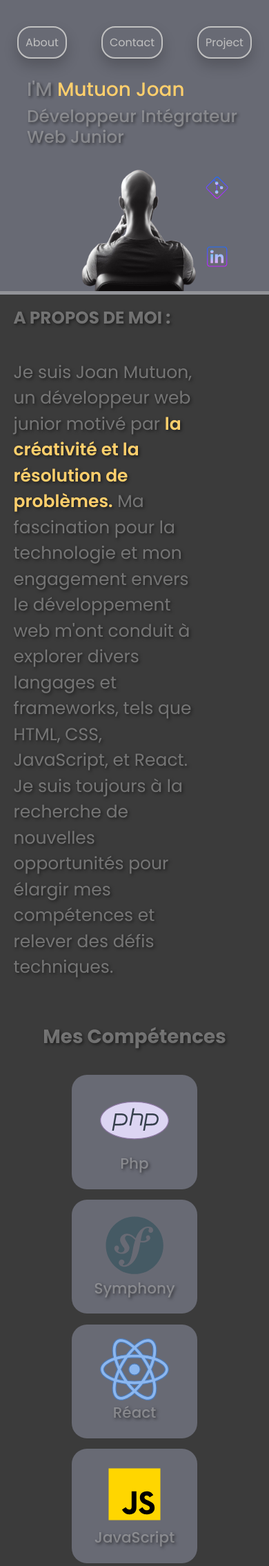
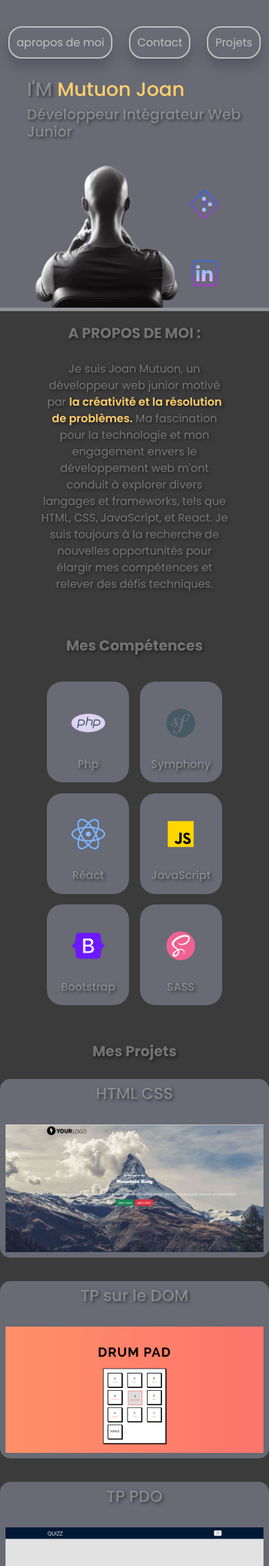
Before and after one commit to octador/Portfolio, a PHP site: page / in a window 390 px wide. Shown: the top 2270 px of the page at 69% size. Run offline with PHP 8.4, Linux system fonts and the light colour scheme.

Commit message:
finish html css

```diff
--- a/index.html
+++ b/index.html
@@ -16,9 +16,9 @@
 
     <nav id="header-nav">
       <section class="nav">
-        <div><a href="#about"> About</a></div>
-        <div><a href="">Contact</a></div>
-        <div><a href="#project">Project</a></div>
+        <div><a href="#about">apropos de moi</a></div>
+        <div><a href="#contact">Contact</a></div>
+        <div><a href="#project">Projets</a></div>
       </section>
     </nav>
 
@@ -32,6 +32,7 @@
         </div>
 
         <div class="dev">
+
           <div class="containerphotodev">
             <img class="photodev" src="./img/developpeur.png" alt="photo de développeur" width="auto" height="100%">
           </div>
@@ -133,7 +134,7 @@
   <section id="skills">
 
     <div>
-      <h1>Mes Compétences</h1>
+      <h2>Mes Compétences</h2>
     </div>
 
     <div class="logo">
@@ -191,7 +192,7 @@
         <h4>JavaScript</h4>
       </div>
       <div>
-        <svg xmlns="http://www.w3.org/2000/svg" x="0px" y="0px" width="96" height="auto" viewBox="0 0 48 48">
+        <svg xmlns="http://www.w3.org/2000/svg" x="0px" y="0px" width="100" height="100" viewBox="0 0 48 48">
           <path fill="#6c19ff"
             d="M6.391,10.671c-0.085-2.448,1.822-4.706,4.401-4.706h26.42c2.578,0,4.486,2.258,4.401,4.706	c-0.082,2.352,0.024,5.398,0.791,7.882c0.769,2.492,2.066,4.067,4.19,4.269v2.295c-2.124,0.202-3.421,1.777-4.19,4.269	c-0.767,2.484-0.873,5.53-0.791,7.882c0.085,2.448-1.822,4.706-4.401,4.706h-26.42c-2.578,0-4.486-2.258-4.4-4.706	c0.082-2.352-0.025-5.398-0.791-7.882c-0.769-2.492-2.069-4.067-4.194-4.269v-2.295c2.124-0.202,3.425-1.777,4.194-4.269	C6.367,16.07,6.473,13.023,6.391,10.671z">
           </path>
--- a/style/style.css
+++ b/style/style.css
@@ -39,7 +39,7 @@
 .nav :hover {
     scale: 1.1;
     color: #3b3b3b;
-    color: #d3d3d3;
+    color: #ffcf6c;
 
 
 }
@@ -73,7 +73,7 @@
 
     display: flex;
     /* flex-wrap: wrap; */
-    padding-left: 20%;
+    /* padding-left: 20%; */
 
 }
 
@@ -108,23 +108,33 @@
     background-color: #3b3b3b;
     font-family: "Poppins", sans-serif;
     display: flex;
-    padding-left: 5%;
+    justify-content: center;
+    /* padding-left: 5%; */
     padding-top: 5%;
-
+    /* text-align: center; */
     text-shadow: 2px 2px 4px rgba(0, 0, 0, 0.500);
 }
 
+.about_container {
+    display: flex;
+    align-items: center;
+    flex-direction: column;
+
+}
+
 #about h2 {
+
     font-weight: 700;
 
 }
 
 #about p {
-    padding-top: 10%;
-    text-align: start;
+    padding-top: 5%;
+
+    text-align: center;
     max-width: 70%;
     height: auto;
-    font-size: 25px;
+    font-size: 2em;
 
 }
 
@@ -132,6 +142,7 @@
     font-weight: 600;
     color: #ffcf6c;
 }
+
 
 #skills {
     padding: 10% 10%;
@@ -142,9 +153,10 @@
 
 }
 
-#skills div h1 {
+#skills div h2 {
     padding-top: 10px;
     font-weight: 700;
+    text-shadow: 2px 2px 4px rgba(0, 0, 0, 0.500);
 }
 
 .logo {
@@ -160,11 +172,8 @@
 
 .logo div {
     background-color: #686a74;
-    padding-left: 5%;
-    padding-right: 5%;
-    padding-top: 5%;
-    padding-bottom: 5%;
-    margin-top: 5%;
+    padding: 3%;
+    margin-top: 2%;
     width: 150px;
     height: auto;
 
@@ -174,49 +183,53 @@
 
 
 
-#project{
+#project {
     background-color: #3b3b3b;
     display: flex;
+
+}
+
+.project-icon {
+    width: 50%;
+    display: flex;
+    flex-direction: row;
+    flex-wrap: wrap;
+    gap: 15px;
+
 
 
 }
 
-.project-icon{
 
-    display: flex;
-    flex-direction: row;
-    flex-wrap: wrap;
-    gap: 15px;
-    justify-content: center;
+#project_container {
 
-}
-
-
-#project_container{
-
+    align-items: center;
     display: flex;
     flex-direction: column;
 
 }
-#project_container h2{
-    margin-bottom: 40px;
+
+#project_container h2 {
+    padding-bottom: 5%;
     text-align: center;
     font-weight: 700;
     text-shadow: 2px 2px 4px rgba(0, 0, 0, 0.500);
 }
-#project_container h3{
+
+#project_container h3 {
     text-shadow: 2px 2px 4px rgba(0, 0, 0, 0.500);
     text-align: center;
     margin-bottom: 30px;
 }
-.project-icon div{
+
+.project-icon div {
     padding: 2%;
     border-radius: 15px;
     background-color: #686a74;
     margin-bottom: 5%;
 }
 
-#contact{
+#contact {
 
     padding: 3%;
     gap: 5%;
@@ -225,9 +238,41 @@
     display: flex;
     justify-content: center;
 }
+
 #contact a:hover {
-scale:1.2;
+    scale: 1.2;
 }
+
 #contact img:hover {
-    scale:1.2;
+    scale: 1.2;
+}
+
+
+
+@media only screen and (max-width: 600px) {
+
+    #about p {
+        font-size: 1rem;
+        /* Utilisez la valeur souhaitée pour la taille de police */
     }
+
+    h2 {
+        font-size: 1.3rem;
+    }
+
+    .project-icon{
+        width: 100%;
+    }
+    .logo div {
+        width: 100px;
+        height: auto;
+        margin-top: 5%;
+    }
+    .logo div svg{
+
+        width: 50%;
+    }
+    .logo div h4{
+        font-size: 1rem;
+    }
+}
```
